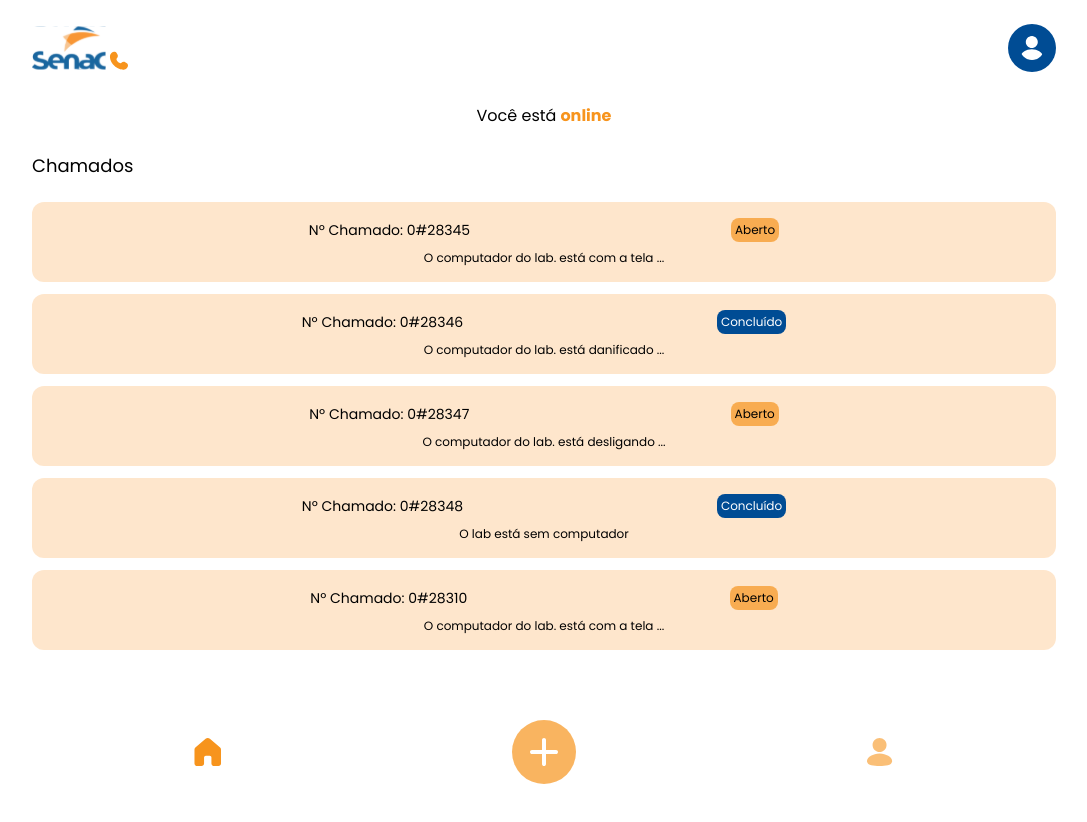
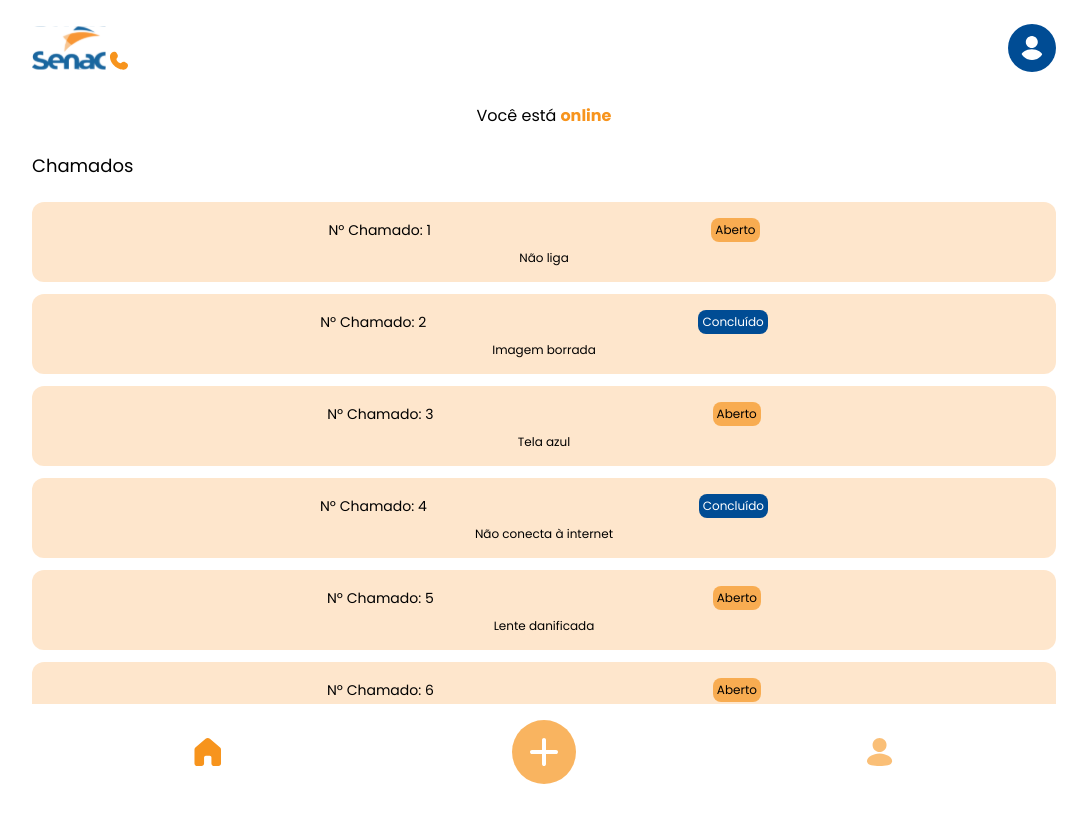
Before and after one commit to dayvsonlsantos/p-senacalls, a Next.js app: page / in a window 1280 px wide. Shown: the top 822 px of the page, without its empty margins (96-1183 px from the left). Before the commit the page ends 800 px from the top, so only its background shows below. Built offline with nearby package versions, Linux system fonts and the light colour scheme.

Commit message:
feat: fetch from Json file

```diff
--- /dev/null
+++ b/pages/chamado/[chamadoId].js
@@ -0,0 +1,77 @@
+import DadosChamado from "../../components/dadosChamado"
+import Navbar from "../../components/navbar"
+
+import fs from 'fs';
+import path from 'path';
+
+export async function getStaticProps(context) {
+    const { params } = context;
+
+    const filePath = path.join(process.cwd(), 'public', 'chamados.json');
+    const fileContent = fs.readFileSync(filePath, 'utf8');
+    const chamados = JSON.parse(fileContent);
+
+    // Encontre o chamado específico pelo chamadoId
+    const chamado = chamados.find(ch => ch.id === params.chamadoId);
+
+    if (!chamado) {
+        return { notFound: true };  // Se o chamado não for encontrado, retorne um erro 404
+    }
+
+    return {
+        props: { chamado }
+    };
+}
+
+
+export async function getStaticPaths() {
+    const filePath = path.join(process.cwd(), 'public', 'chamados.json');
+    const fileContent = fs.readFileSync(filePath, 'utf8');
+    const data = JSON.parse(fileContent);
+
+    const paths = data.map((chamado) => {
+        return {
+            params: {
+                chamadoId: chamado.id.toString()
+            }
+        }
+    });
+
+    return { paths, fallback: false }
+}
+
+
+export default function Chamado({ chamado }) {
+    return (
+        <div className="flex flex-col min-h-screen">
+            <div className="flex-grow mb-28">
+                <Navbar />
+                <main className="flex items-center justify-center flex-col w-full ">
+                    <h1 className="flex justify-start w-4/5 m-4 text-lg">Sobre o Chamado</h1>
+                    <DadosChamado title={'Nº do Chamado'} dado_chamado={chamado.id.toString()} />
+                    <DadosChamado title={'Equipamento'} dado_chamado={chamado.equipamento} />
+                    <DadosChamado title={'Código do Equipamento'} dado_chamado={chamado.codigo_equipamento} />
+                    <DadosChamado title={'Sala / Laboratório'} dado_chamado={chamado.sala_laboratorio} />
+                    <DadosChamado title={'Defeito'} dado_chamado={chamado.chamado_defeito} />
+                    <div className="flex justify-start items-start flex-col w-4/6">
+                        <h2 className="flex justify-start w-full py-2">Status</h2>
+                        <span className={`text-xs p-1 rounded-lg ${chamado.chamado_status === 'Concluído' ? 'bg-senac-blue text-white' : 'bg-senac-yellow-70'}`}>
+                            {chamado.chamado_status}
+                        </span>
+                    </div>
+                    <span className="text-gray-600 flex items-center justify-center text-sm py-4 pt-8">Gostaria de cancelar o chamado ?</span>
+                    <a href="/cancelarchamado" className="bg-red-600 text-white rounded-lg p-1">Cancelar</a>
+                </main>
+            </div>
+            <section className="fixed bottom-0 bg-white flex w-full flex-col">
+                <footer className="w-1/3 flex items-center justify-evenly flex-row py-4">
+                    <a href="/">
+                        <div className="w-12 h-12 flex items-center justify-center">
+                            <img className="h-7 w-7" src='/backIcon.svg' alt="Icone de seta, indicando voltar, na cor laranja" />
+                        </div>
+                    </a>
+                </footer>
+            </section>
+        </div>
+    )
+}
--- a/pages/index.js
+++ b/pages/index.js
@@ -3,8 +3,23 @@ import Navbar from '../components/navbar'
 import Footer from '../components/footer'
 import Card from '../components/card'
 import ConnectionState from '../components/connectionState'
+import { useState, useEffect } from 'react';
 
 export default function Home() {
+
+  const [chamados, setChamados] = useState([]);
+
+  useEffect(() => {
+    fetch('/chamados.json') // Acessando o arquivo local na pasta public
+      .then((response) => response.json())
+      .then((data) => {
+        setChamados(data);
+      })
+      .catch((error) => {
+        console.error("Erro ao buscar os chamados:", error);
+      });
+  }, []);
+
   return (
     <>
       <Head>
@@ -12,50 +27,30 @@ export default function Home() {
         <meta name="description" content="Generated by create next app" />
         <link rel="icon" href="/favicon.ico" />
         <link rel="manifest" href="/manifest.json" />
-        <meta name="theme-color" content="#317EFB"/>
+        <meta name="theme-color" content="#317EFB" />
       </Head>
 
       <div className="flex flex-col min-h-screen">
         <div className="flex-grow mb-28">
-          <Navbar/>
-          <ConnectionState/>
+          <Navbar />
+          <ConnectionState />
           <main className="flex items-center justify-center flex-col w-full ">
             <h1 className="flex justify-start w-4/5 m-4 text-lg">Chamados</h1>
-            <a className="flex items-center justify-center w-full" href="/chamado ">
-              <Card
-                numero_chamado={'0#28345'}
-                chamado_status={'Aberto'}
-                chamado_descricao={'O computador do lab. está com a tela ...'}
-              />
-            </a>
-            <a className="flex items-center justify-center w-full" href="/chamado">
-              <Card
-                numero_chamado={'0#28346'}
-                chamado_status={'Concluído'}
-                chamado_descricao={'O computador do lab. está danificado ...'}
-              />
-            </a>
-            <a className="flex items-center justify-center w-full" href="/chamado">
-              <Card
-                numero_chamado={'0#28347'}
-                chamado_status={'Aberto'}
-                chamado_descricao={'O computador do lab. está desligando ...'}
-              />
-            </a>
-            <a className="flex items-center justify-center w-full" href="/chamado">
-              <Card
-                numero_chamado={'0#28348'}
-                chamado_status={'Concluído'}
-                chamado_descricao={'O lab está sem computador'}
-              />
-            </a>
-            <a className="flex items-center justify-center w-full" href="/chamado">
-              <Card
-                numero_chamado={'0#28310'}
-                chamado_status={'Aberto'}
-                chamado_descricao={'O computador do lab. está com a tela ...'}
-              />
-            </a>
+            {chamados.map((chamado) => (
+              <a
+                key={chamado.id}
+                className="flex items-center justify-center w-full"
+                href={`/chamado/${chamado.id.toString()}`}
+              >
+                <Card
+                  numero_chamado={chamado.id.toString()}
+                  chamado_status={chamado.chamado_status}
+                  chamado_descricao={chamado.chamado_defeito}
+                />
+              </a>
+            ))}
+
+
           </main>
         </div>
         <Footer homeIcon={'/homeIcon.svg'} userIcon={'/userOrangeIconLight.svg'} />
--- /dev/null
+++ b/public/chamados.json
@@ -0,0 +1,50 @@
+[
+    {
+        "id": "1",
+        "chamado_status": "Aberto",
+        "chamado_defeito": "Não liga",
+        "sala_laboratorio": "1401",
+        "codigo_equipamento": "EQ001",
+        "equipamento": "computador"
+    },
+    {
+        "id": "2",
+        "chamado_status": "Concluído",
+        "chamado_defeito": "Imagem borrada",
+        "sala_laboratorio": "1402",
+        "codigo_equipamento": "EQ002",
+        "equipamento": "projetor"
+    },
+    {
+        "id": "3",
+        "chamado_status": "Aberto",
+        "chamado_defeito": "Tela azul",
+        "sala_laboratorio": "1403",
+        "codigo_equipamento": "EQ003",
+        "equipamento": "computador"
+    },
+    {
+        "id": "4",
+        "chamado_status": "Concluído",
+        "chamado_defeito": "Não conecta à internet",
+        "sala_laboratorio": "1401",
+        "codigo_equipamento": "EQ004",
+        "equipamento": "computador"
+    },
+    {
+        "id": "5",
+        "chamado_status": "Aberto",
+        "chamado_defeito": "Lente danificada",
+        "sala_laboratorio": "1402",
+        "codigo_equipamento": "EQ005",
+        "equipamento": "projetor"
+    },
+    {
+        "id": "6",
+        "chamado_status": "Aberto",
+        "chamado_defeito": "Falha no sistema operacional",
+        "sala_laboratorio": "1403",
+        "codigo_equipamento": "EQ006",
+        "equipamento": "computador"
+    }
+]
```
